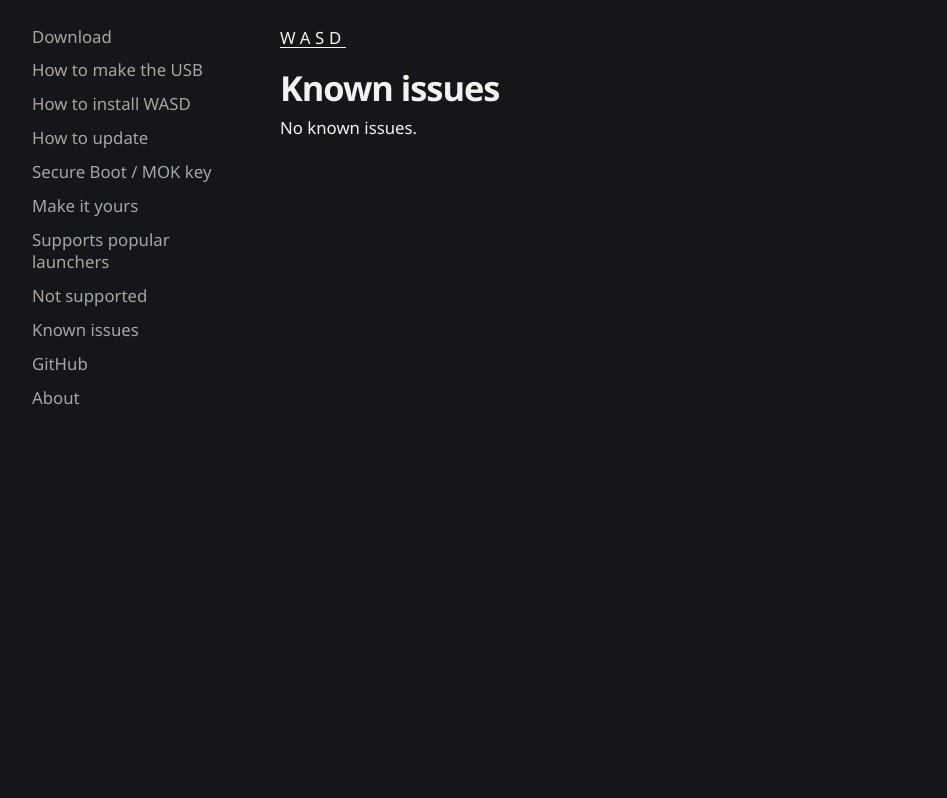
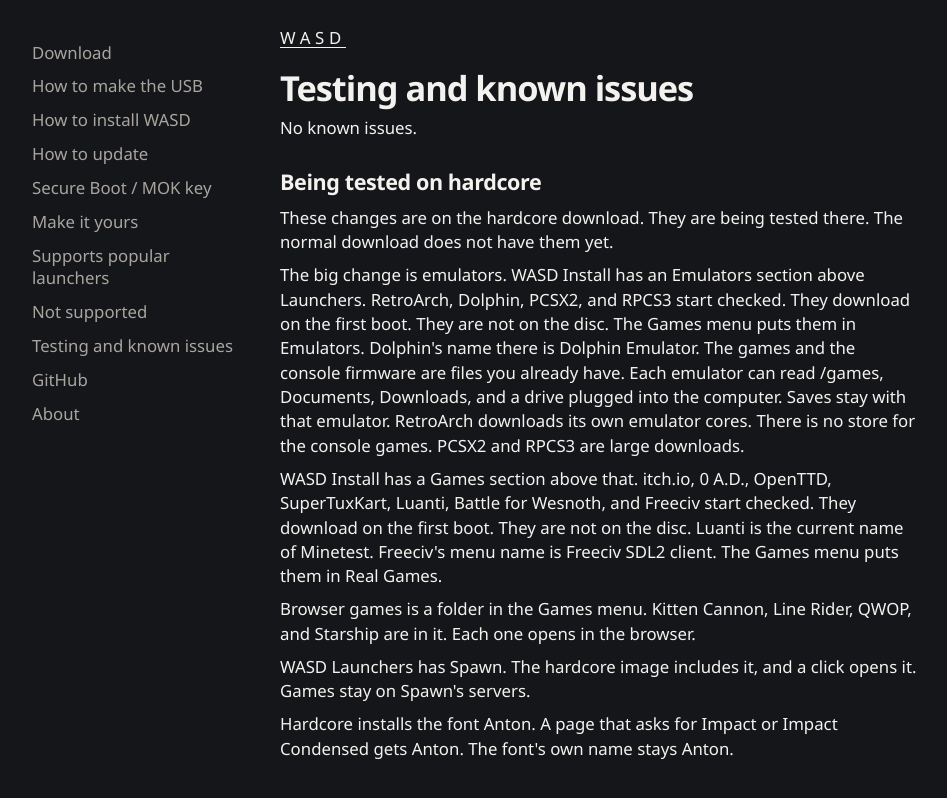
Before and after one commit to rowge/wasd, a plain HTML site: page site/known-issues.html in a window 1280 px wide. Shown: the whole page, without its empty margins (164-1111 px from the left). Drawn offline with Linux system fonts and the light colour scheme.

Commit message:
Rename the known issues page and list what hardcore is testing.

```diff
--- a/site/known-issues.html
+++ b/site/known-issues.html
@@ -3,8 +3,8 @@
 <head>
   <meta charset="utf-8">
   <meta name="viewport" content="width=device-width, initial-scale=1">
-  <title>Known issues — WASD</title>
-  <meta name="description" content="Known issues in the current WASD download.">
+  <title>Testing and known issues — WASD</title>
+  <meta name="description" content="What the hardcore image is testing, and known issues in the current WASD download.">
   <meta name="theme-color" content="#14161a">
   <link rel="icon" href="favicon.png" type="image/png">
   <link rel="stylesheet" href="styles.css?v=20261031-4">
@@ -20,14 +20,21 @@
     <a href="/apps#wasd-look">Make it yours</a>
     <a href="/apps#launchers">Supports popular launchers</a>
     <a href="/anti-cheat">Not supported</a>
-    <a href="/known-issues">Known issues</a>
+    <a href="/known-issues">Testing and known issues</a>
     <a href="https://github.com/rowge/wasd">GitHub</a>
     <a href="/about">About</a>
   </nav>
   <main>
     <p class="back"><a href="/">WASD</a></p>
-    <h1>Known issues</h1>
+    <h1>Testing and known issues</h1>
     <p>No known issues.</p>
+    <h2>Being tested on hardcore</h2>
+    <p>These changes are on the hardcore download. They are being tested there. The normal download does not have them yet.</p>
+    <p>The big change is emulators. WASD Install has an Emulators section above Launchers. RetroArch, Dolphin, PCSX2, and RPCS3 start checked. They download on the first boot. They are not on the disc. The Games menu puts them in Emulators. Dolphin's name there is Dolphin Emulator. The games and the console firmware are files you already have. Each emulator can read /games, Documents, Downloads, and a drive plugged into the computer. Saves stay with that emulator. RetroArch downloads its own emulator cores. There is no store for the console games. PCSX2 and RPCS3 are large downloads.</p>
+    <p>WASD Install has a Games section above that. itch.io, 0 A.D., OpenTTD, SuperTuxKart, Luanti, Battle for Wesnoth, and Freeciv start checked. They download on the first boot. They are not on the disc. Luanti is the current name of Minetest. Freeciv's menu name is Freeciv SDL2 client. The Games menu puts them in Real Games.</p>
+    <p>Browser games is a folder in the Games menu. Kitten Cannon, Line Rider, QWOP, and Starship are in it. Each one opens in the browser.</p>
+    <p>WASD Launchers has Spawn. The hardcore image includes it, and a click opens it. Games stay on Spawn's servers.</p>
+    <p>Hardcore installs the font Anton. A page that asks for Impact or Impact Condensed gets Anton. The font's own name stays Anton.</p>
   </main>
   </div>
 </body>
```
Also changed, not shown: site/about.html (+1 -1 lines), site/anti-cheat.html (+1 -1 lines), site/index.html (+1 -1 lines), site/mok.html (+1 -1 lines), site/update.html (+1 -1 lines), site/usb.html (+1 -1 lines).
